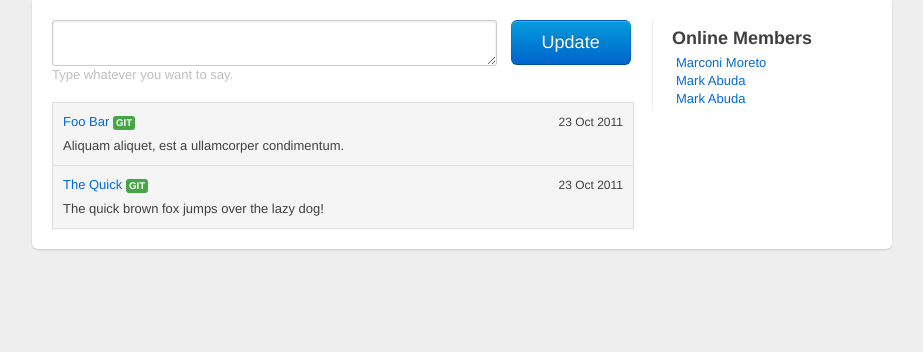
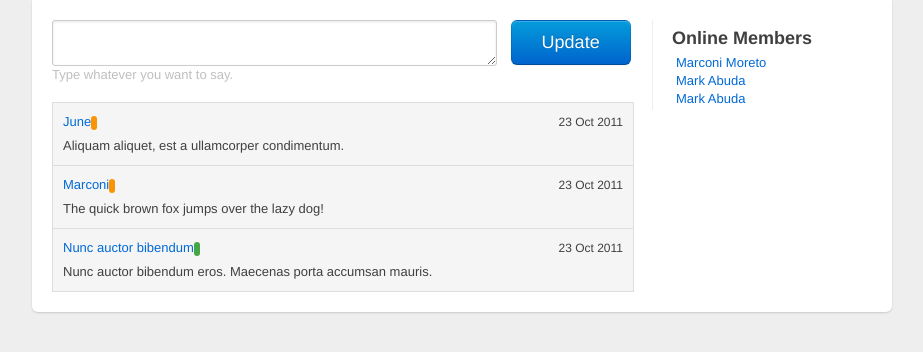
Before and after one commit to marconi/devstream, a Flask app: template devstream/templates/home.html in a window 1280 px wide. Shown: the part 40-392 px from the top of the page, without its empty margins (178-1101 px from the left). Run offline with Flask 2, Linux system fonts and the light colour scheme; the template is opened without the code that fills it: most values are stand-ins (such as "Sample title", 1, 10 or a date in 2020).

Commit message:
added initial loading of date for stream

```diff
--- a/devstream/static/js/stream.js
+++ b/devstream/static/js/stream.js
@@ -45,6 +45,7 @@
             // listen for reset event
             this.collection.bind('reset', this.render);
             this.collection.bind('add', this.add, this);
+            this.collection.bind('remove', this.remove, this);
         },
         render: function() {
             // render the stream initially
@@ -72,6 +73,10 @@
         add: function() {
             // re-render the widget after adding item
             this.render();
+        },
+        remove: function() {
+            // re-render the widget after removing item
+            this.render();
         }
     });
 
@@ -80,7 +85,8 @@
      */
     window.Stream = Backbone.Router.extend({
         routes: {
-            '': 'home'
+            '': 'home',
+            'stream/:more': 'stream'
         },
         initialize: function(container) {
             this.container = container;
@@ -91,7 +97,30 @@
         home: function() {
             // render the widget by default
             $(this.container).append(this.streamView.render().el);
-        }
+        },
+        stream: function(action) {
+            var stream = this;
+            $.ajax({
+                type: "GET",
+                url: "/stream/" + action,
+                dataType: "json",
+                success: function(data, textStatus, jqXHR) {
+                    var collection = stream.streamView.collection;
+                    collection.add(data, {at: collection.size()});
+                },
+                statusCode: {
+                    201: function (data, textStatus, jqXHR) {
+                    },
+                    400: function (data, textStatus, jqXHR) {
+                        console.log("Error: " + data);
+                    },
+                    403: function (data, textStatus, jqXHR) {
+                    },
+                    405: function (data, textStatus, jqXHR) {
+                    }
+                }
+            });
+        },
     });
 
     $(document).ready(function() {
--- a/devstream/templates/home.html
+++ b/devstream/templates/home.html
@@ -6,22 +6,64 @@
 
 {% block head %}
 {{ super() }}
+
+<script type="text/template" charset="utf-8" id="stream-item-template">
+  <div class="span9 stream-item
+    <% if (is_last === true) { %>
+      last
+    <% } %>
+    ">
+    <div class="row meta">
+      <div class="span8 author">
+        <a href="javascript:void(0)" class="author-name"><%= author %></a>
+        <% if (type === 'status') { %>
+          <span class="label warning">{{ _('Status') }}</span>
+        <% } else if (type === 'git') { %>
+          <span class="label success">{{ _('Git') }}</span>
+        <% } %>
+      </div>
+      <div class="span2 date"><%= created %></div>
+    </div>
+    <div class="content"><%= status %></div>
+  </div>
+</script>
+
+<script type="text/template" charset="utf-8" id="stream-template">
+  <div class="span10 stream-items stream-inner">
+  </div>
+</script>
+
 <script type="text/javascript" charset="utf-8">
   var streamItemData = [
       {
-          "title": "The Quick",
-          "content": "The quick brown fox jumps over the lazy dog!"
+          "author": "Marconi",
+          "created": "23 Oct 2011",
+          "status": "The quick brown fox jumps over the lazy dog!",
+          "type": "status"
       },
       {
-          "title": "Foo Bar",
-          "content": "Aliquam aliquet, est a ullamcorper condimentum."
+          "author": "June",
+          "created": "23 Oct 2011",
+          "status": "Aliquam aliquet, est a ullamcorper condimentum.",
+          "type": "status"
       }
   ];
+
+  var p = {
+      "author": "Nunc auctor bibendum",
+      "created": "23 Oct 2011",
+      "status": "Nunc auctor bibendum eros. Maecenas porta accumsan mauris.",
+      "type": "git"
+  }
 
   $(document).ready(function() {
     for (var i=0; i<streamItemData.length; i++) {
         streamApp.streamView.collection.add(new StreamItem(streamItemData[i]));
     }
+
+    var s = streamApp.streamView.collection.size();
+    streamApp.streamView.collection.add(new StreamItem(p), {at: s});
+
   });
 </script>
 {% endblock %}
--- a/devstream/templates/layout.html
+++ b/devstream/templates/layout.html
@@ -19,27 +19,6 @@
             src="/static/js/backbone.js"></script>
     <script type="text/javascript" charset="utf-8"
             src="/static/js/stream.js"></script>
-
-    <script type="text/template" charset="utf-8" id="stream-item-template">
-      <div class="span9 stream-item
-        <% if (is_last === true) { %>
-          last
-        <% } %>
-        ">
-        <div class="row meta">
-          <div class="span8 author">
-            <a href="javascript:void(0)" class="author-name"><%= title %></a>
-            <span class="label success">Git</span>
-          </div>
-          <div class="span2 date">23 Oct 2011</div>
-        </div>
-        <div class="content"><%= content %></div>
-      </div>
-    </script>
-    <script type="text/template" charset="utf-8" id="stream-template">
-      <div class="span10 stream-items stream-inner">
-      </div>
-    </script>
 
     {% block head %}
     {% endblock %}
```
Also changed, not shown: devstream/views/generic.py (+22 -0 lines).
